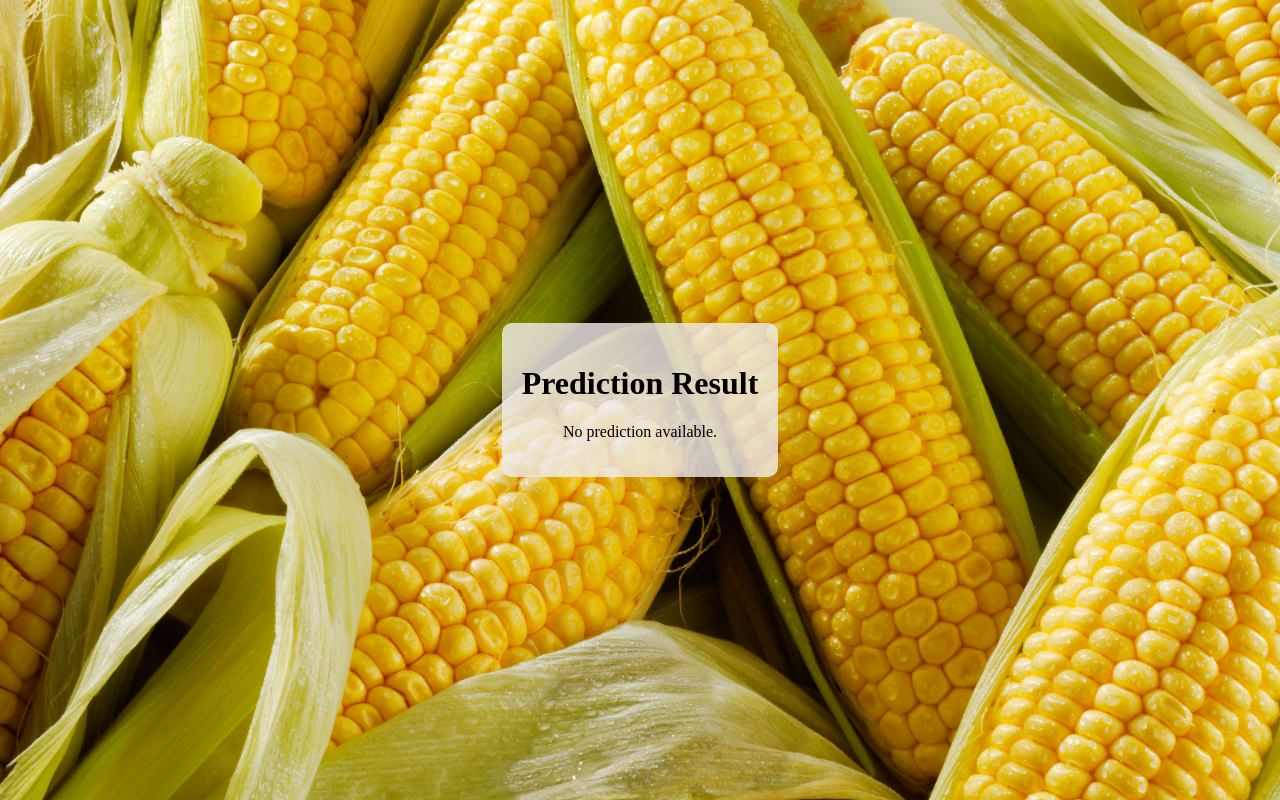
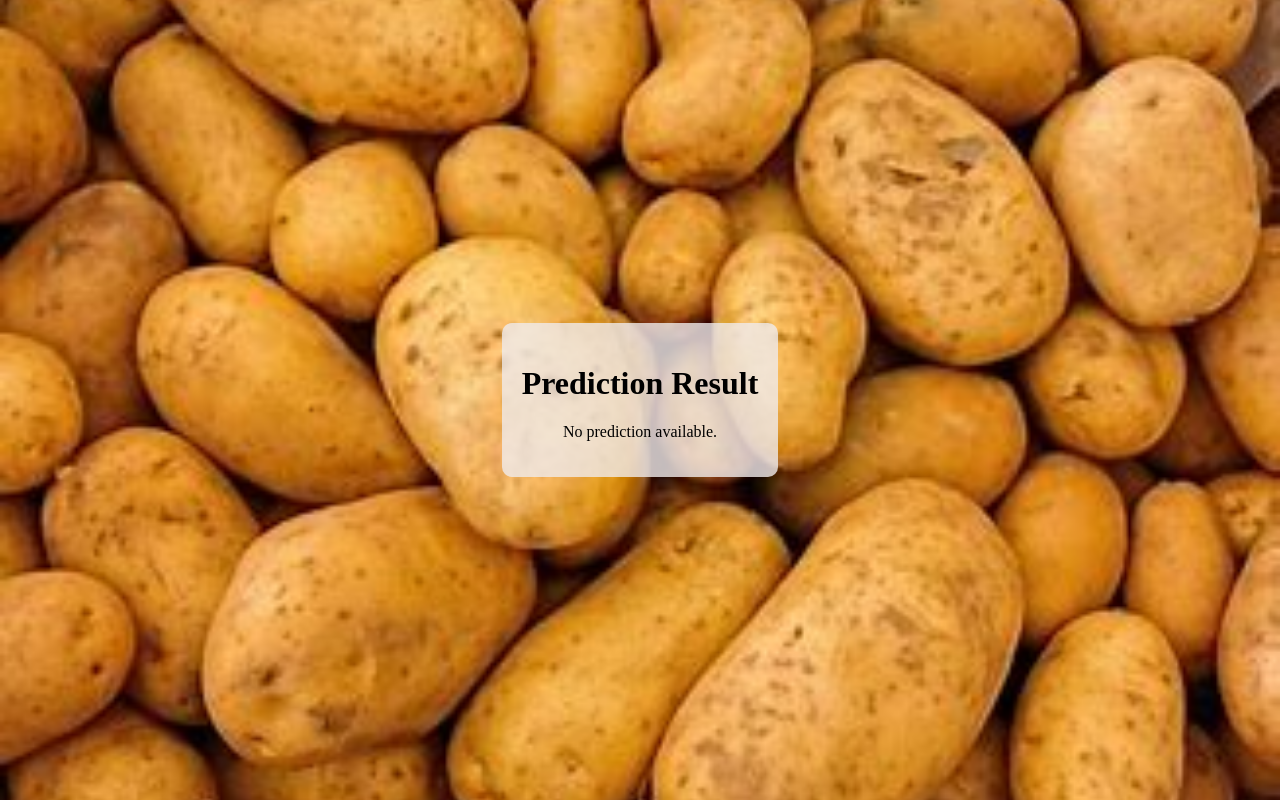
Before and after one commit to manish14012004/Plant-Disease, a Flask app: template plant_disease_detection/templates/potato_result.html in a window 1280 px wide. Run offline with Flask 3, Linux system fonts and the light colour scheme; the template is opened without the code that fills it, so the values that code supplies are empty.

Commit message:
potato stem done my m

```diff
--- a/plant_disease_detection/app.py
+++ b/plant_disease_detection/app.py
@@ -156,6 +156,29 @@ def tomato_stem_predict():
 
     return redirect(request.url)
 
+#potato detection
+@app.route('/potato_predict', methods=['POST'])
+def potato_predict():
+    if 'file' not in request.files:
+        return redirect(request.url)
+
+    file = request.files['file']
+
+    if file.filename == '':
+        return redirect(request.url)
+
+    if file:
+        filename = secure_filename(file.filename)
+        file_path = app.config['UPLOAD_FOLDER'] + filename
+        file.save(file_path)
+
+        prediction, probability = potato_model_and_predict(file_path)
+
+        image_path = 'uploads/' + filename
+
+        return render_template('potato_result.html', prediction=prediction, probability=probability, image_path=image_path)
+
+    return redirect(request.url)
 
 #potato_stem detection
 @app.route('/potato_stem_predict', methods=['POST'])
--- a/plant_disease_detection/templates/potato_disease_detection.html
+++ b/plant_disease_detection/templates/potato_disease_detection.html
@@ -13,7 +13,7 @@
         }
 
         body {
-            background-image: url('{{ url_for('static', filename='images/ScoutNotes (2).jpg') }}');
+            background-image: url('{{ url_for('static', filename='images/potato.jpg') }}');
             background-size: cover;
             background-position: center;
             background-repeat: no-repeat;
--- a/plant_disease_detection/templates/potato_result.html
+++ b/plant_disease_detection/templates/potato_result.html
@@ -6,7 +6,7 @@
     <title>Plant Disease Detection Result</title>
     <style>
         body {
-            background-image: url('{{ url_for('static', filename='images/image4.jpg') }}');
+            background-image: url('{{ url_for('static', filename='images/potato.jpg') }}');
             background-size: cover;
             background-position: center;
             background-repeat: no-repeat;
```
Also changed, not shown: plant_disease_detection/static/images/potato.jpg (added).
